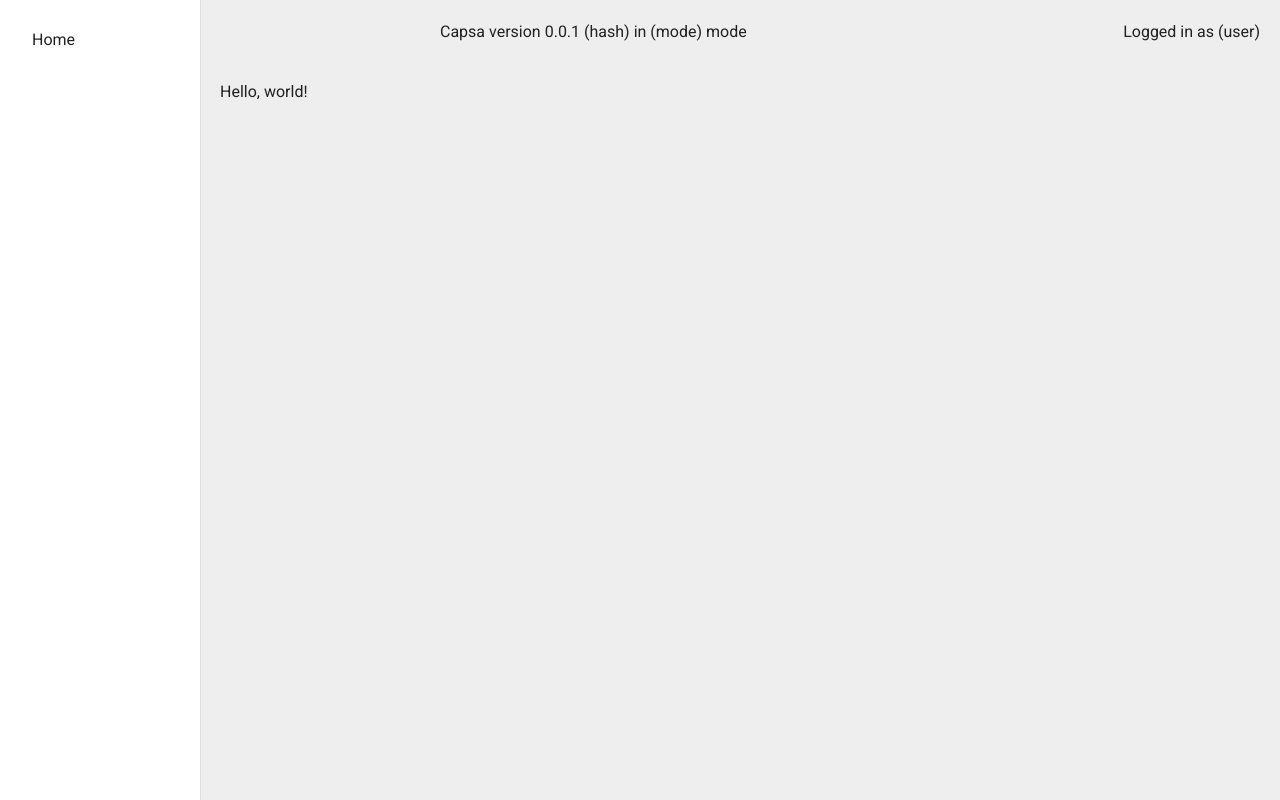
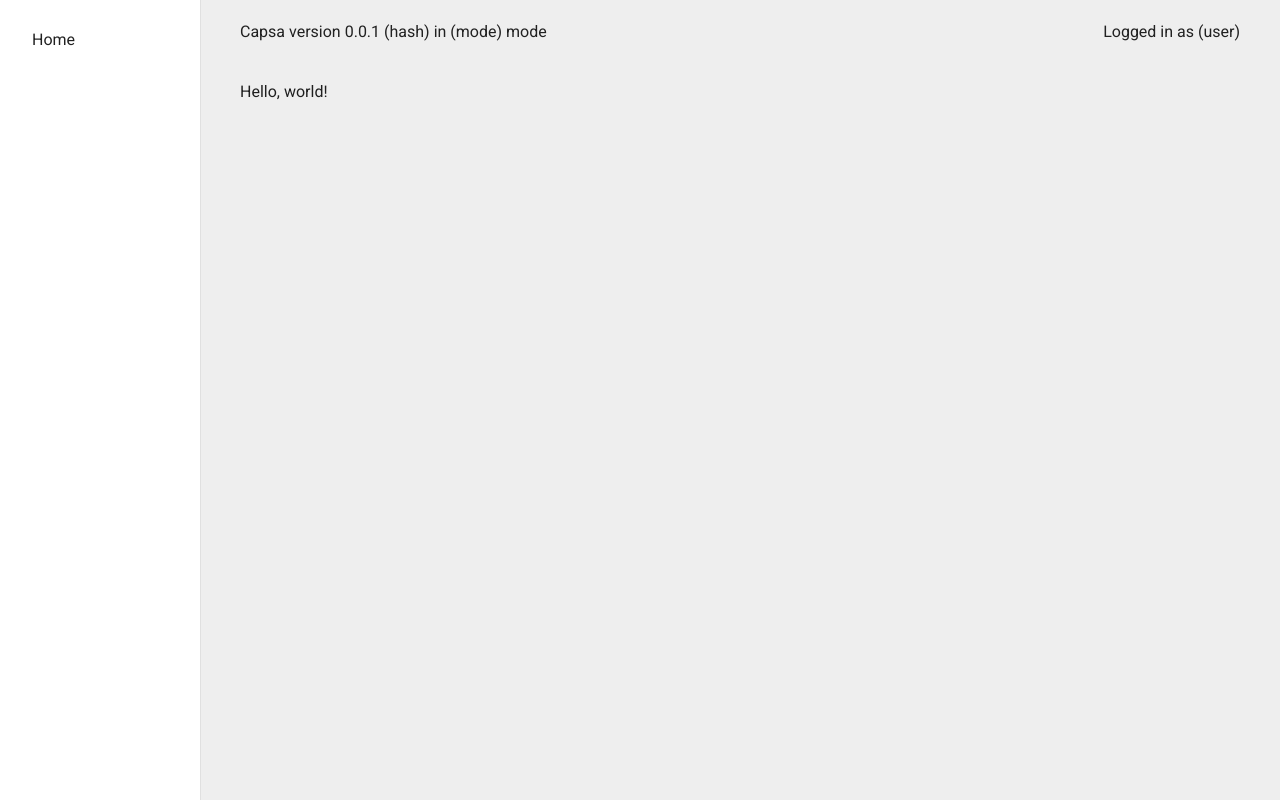
Before and after one commit to capsa-gg/capsa, a Next.js app in the folder webapp/: page / in a window 1280 px wide. Built offline with nearby package versions, Linux system fonts and the light colour scheme; what @mui/material-nextjs would draw is missing.

Commit message:
fix(webapp): correct layout with px
Signed-off-by: Luciano Nooijen <luciano@lucianonooijen.com>

```diff
--- a/webapp/layouts/MainLayout/MainLayout.tsx
+++ b/webapp/layouts/MainLayout/MainLayout.tsx
@@ -2,15 +2,11 @@ import React from "react";
 import TopNav, { topNavSidePaddingPx } from "./TopNav";
 import SideNav from "./SideNav/SideNav";
 import { Box } from "@mui/material";
-import { sideNavWidthPx } from "@/layouts/MainLayout/SideNav/SideNav.data";
 
 const MainLayout: React.FC<MainLayoutProps> = ({ children }) => (
     <>
         <SideNav />
-        <Box
-            component="main"
-            sx={{ marginLeft: `${sideNavWidthPx + topNavSidePaddingPx}px` }}
-        >
+        <Box component="main" sx={{ marginLeft: `240px` }}>
             <TopNav />
             {children}
         </Box>
--- a/webapp/layouts/MainLayout/TopNav.tsx
+++ b/webapp/layouts/MainLayout/TopNav.tsx
@@ -12,8 +12,7 @@ const TopNav = () => (
     <AppBar
         position="static"
         sx={{
-            paddingLeft: `${sideNavWidthPx + topNavSidePaddingPx}px`,
-            paddingRight: `${topNavSidePaddingPx}px`,
+            paddingRight: `40px`,
             background: "transparent",
             boxShadow: "none",
         }}
```
